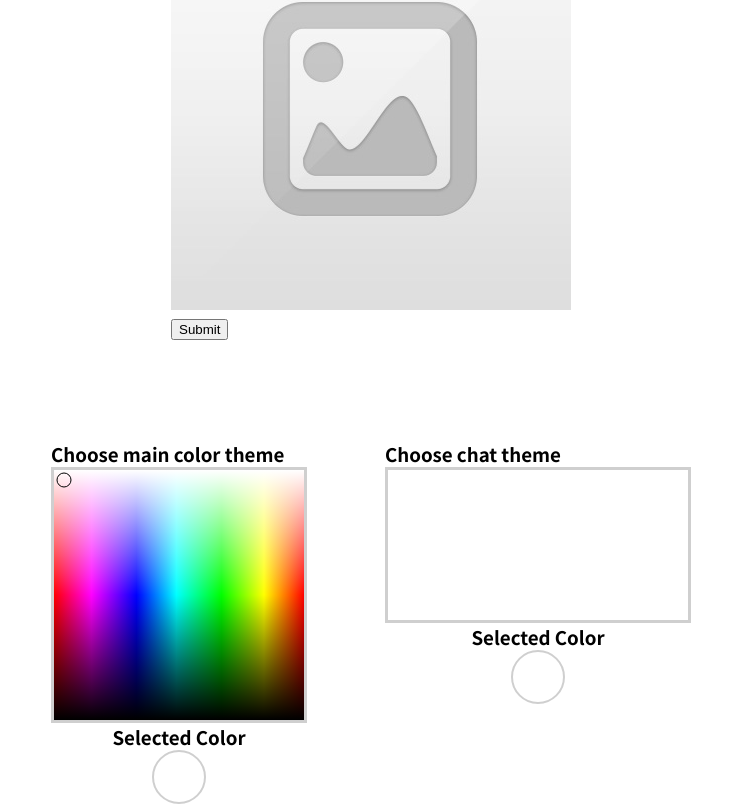
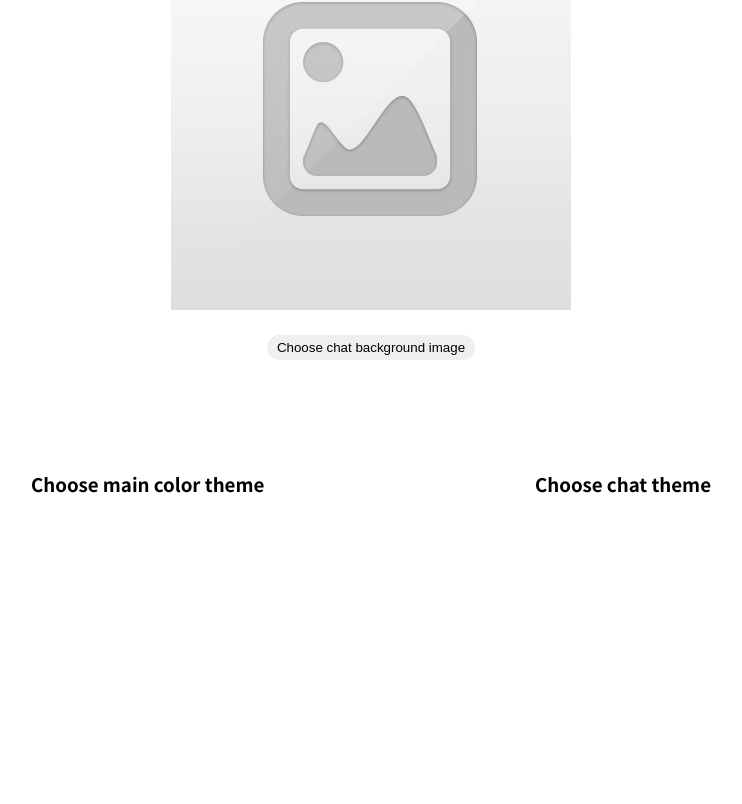
Before and after one commit to ponomarenkoboris/message, a Vue app: page /msb/appearence in a window 1280 px wide. Shown: the part 422-1226 px from the top of the page, without its empty margins (269-1011 px from the left). After the commit the page ends 949 px from the top, so only its background shows below. Built offline with nearby package versions, Linux system fonts and the light colour scheme; a web font is replaced by a local one.

Commit message:
rewrite color picker

```diff
--- a/src/components/ColorPicker.vue
+++ b/src/components/ColorPicker.vue
@@ -1,31 +1,43 @@
 <template>
   <article class="container" :id="id">
-    <canvas id="color-picker"></canvas>
     <div class="info">
-        <h3>Selected Color</h3>
-        <div class="selected"></div>
+      <div class="input-wrapper">
+        <input type="color" class="color1" @input="changeColor"/>
+        <input type="color" class="color2" @input="changeColor"/>
+      </div>
+      <h3>Selected Color</h3>
+      <div class="selected"></div>
     </div>
+    <div class="gradient-mixer"></div>
   </article>
 </template>
 
 <script>
-import { Picker } from '@/scripts/colorPicker.js';
-import { onMounted } from 'vue';
-// TODO fix drag and drop bug
+import { reactive } from 'vue';
+
 export default {
   name: 'ColorPicker',
   props: {
     id: Number
   },
-  setup() {
-    onMounted(() => {
-      const picker = new Picker(document.querySelector('#color-picker'), 250, 250);
-      setInterval(() => picker.draw(), 1);
-      picker.onChange((color) => {
-        let selected = document.querySelector('.selected');
-        selected.style.background = `rgb(${color.r}, ${color.g}, ${color.b})`;
-      });
-    })
+  setup(props) {
+
+    const theme = reactive({});
+
+    const changeColor = () => {
+      const color1 = document.querySelector('.color1').value;
+      const color2 = document.querySelector('.color2').value;
+      const selected = document.querySelector('.selected');
+      selected.style.background = "linear-gradient(to right, " + color1 + ", " + color2 + ")";
+      theme.color1 = color1;
+      theme.color2 = color2;
+      if (props.id === 1) console.log('main theme');
+      if (props.id === 2) console.log('messege theme');
+    }
+
+    return {
+      changeColor
+    }
   }
 }
 </script>
@@ -37,6 +49,7 @@ export default {
   display: flex;
   flex-direction: column;
   align-items: center;
+  margin-bottom: 200px;
 
   #color-picker {
     border: 3px solid rgba(15, 15, 15, .2);
@@ -46,13 +59,18 @@ export default {
     display: flex;
     flex-direction: column;
     align-items: center;
+
+    .input-wrapper {
+      display: flex;
+      justify-content: space-between;
+      width: 100%;
+
+    }
   }
   .selected {
-    width: 50px;
-    height: 50px;
-    border-radius: 100%;
-    border: 2px solid rgba(15, 15, 15, .2);
+    width: 250px;
+    height: 100px;
+    background: #000;
   }
 }
-
 </style>
--- a/src/pages/Appearence.vue
+++ b/src/pages/Appearence.vue
@@ -1,17 +1,16 @@
-// TODO coplite style and ColorPicker
 <template>
-  <section class="appearence">
+  <section class="appearence" @click="fontSelector = false, mainPicker = false, messPicker = false">
     <article class="font-style-wrapper">
       <h3 class="font-style__title">Select font</h3>
-      <div class="font-style__selector" @click="isOpen = !isOpen">
-        <span class="font-style__placeholder">Roboto</span>
+      <div class="font-style__selector" @click="selectorHandler">
+        <span class="font-style__placeholder">{{ fontName }}</span>
         <p>&times;</p>
       </div>
-      <div class="font-style__dropdown" v-if="isOpen">
+      <div class="font-style__dropdown" v-if="fontSelector">
         <ul class="fonts-list">
           <li v-for="font in fonts" :key="font.name" class="font-wrapper" @click="fontHandler(font.name)">
             <p class="font-name">{{ font.name }}</p>
-            <p class="font-example" :style="{fontFamily: font.name}">{{ font.example }}</p>
+            <p class="font-example" :style="{ fontFamily: font.name }">{{ font.example }}</p>
           </li>
         </ul>
       </div>
@@ -21,19 +20,19 @@
         <img :src="background_src" alt="Chat background" class="background-img">
       </div>
       <input type="file" id="file" hidden @change="uploadAndRenderImg">
-      <button class="submitChatBackground" @click="choosePhoto">Submit</button>
+      <button class="submitChatBackground" @click="choosePhoto">Choose chat background image</button>
     </article>
     <section class="pickers-wrapper">
       <article class="main-theme__warpper">
-        <h3 class="theme__title">Choose main color theme</h3>
+        <h3 class="theme__title" @click="mainThemeHandler">Choose main color theme</h3>
         <div class="theme__color-picker">
-          <ColorPicker :id="1"/>
+          <ColorPicker v-if="mainPicker" :id="1"/>
         </div>
       </article>
       <article class="chat-theme__warapper">
-        <h3 class="theme__title">Choose chat theme</h3>
+        <h3 class="theme__title" @click="messThemeHandler">Choose chat theme</h3>
         <div class="theme__color-picker">
-          <ColorPicker :id="2"/>
+          <ColorPicker v-if="messPicker" :id="2"/>
         </div>
       </article>
     </section>
@@ -45,14 +44,26 @@ import ColorPicker from '@/components/ColorPicker.vue';
 import { computed, ref } from 'vue';
 import { useStore } from 'vuex';
 import clearImage from '../../public/img/systemImages/noimage.jpeg';
-
+// TODO debug controllers
 export default {
   name: 'Appearence',
   setup() {
-    const isOpen = ref(false);
+
     const background_src = ref(clearImage);
     const store = useStore();
+    const fontName = computed(() => store.state.fonts.find(item => item.active).name);
     const fonts = computed(() => store.state.fonts);
+
+    // controllers
+    const fontSelector = ref(false);
+    const mainPicker = ref(false);
+    const messPicker = ref(false);
+
+    // controllers func
+    const selectorHandler = () => setTimeout(() => fontSelector.value = !fontSelector.value, 0);
+    const mainThemeHandler = () => setTimeout(() => mainPicker.value = !mainPicker.value, 0);
+    const messThemeHandler = () => setTimeout(() => messPicker.value = !messPicker.value, 0);
+
     // select photo (click on button)
     function choosePhoto() {
       const accept = ['.png', '.jpg', '.jpeg'];
@@ -76,16 +87,23 @@ export default {
 
     // change app font
     function fontHandler(name) {
-      store.commit('changeFont', name)
+      store.commit('changeFont', name);
     }
+
 
     return {
       choosePhoto,
       uploadAndRenderImg,
       background_src,
-      isOpen,
+      fontSelector,
+      fontName,
       fonts,
-      fontHandler
+      fontHandler,
+      selectorHandler,
+      mainPicker,
+      messPicker,
+      mainThemeHandler,
+      messThemeHandler,
     }
   },
   components: {
@@ -95,6 +113,7 @@ export default {
 </script>
 
 <style lang="scss" scoped>
+// TODO complite style
 .appearence {
   width: 100%;
   display: flex;
@@ -151,10 +170,15 @@ export default {
           justify-content: space-between;
           padding: 10px 5px;
           border-bottom: 1px solid #ccc;
+          transition: .22s linear;
 
           &:hover {
-            background: rgba($color: #ccc, $alpha: .2)
+            background: rgba($color: #ccc, $alpha: .2);
           }
+          &:active {
+            background: rgba($color: #ccc, $alpha: .1);
+          }
+
         }
       }
     }
@@ -162,13 +186,47 @@ export default {
 
   .chat-background__wrapper {
     margin-top: 100px;
+    display: flex;
+    flex-direction: column;
+    align-items: center;
+
+    .submitChatBackground {
+      margin-top: 20px;
+      outline: none;
+      cursor: pointer;
+      padding: 5px 10px;
+      border-radius: 20px;
+      border: none;
+
+      &:hover {
+        background: rgba($color: #000000, $alpha: .2);
+      }
+      &:active {
+        background: rgba($color: #ccc, $alpha: .4);
+      }
+    }
   }
 
   .pickers-wrapper{
     margin-top: 100px;
     display: flex;
+    width: 700px;
     justify-content: space-between;
-    width: 50%;
+
+    .theme__title {
+      cursor: pointer;
+      margin-bottom: 20px;
+      padding: 10px 10px;
+      border-radius: 20px;
+      transition: .22s linear;
+
+      &:hover {
+        background-color: rgba($color: #000000, $alpha: .2);
+      }
+      &:active {
+        background: rgba($color: #ccc, $alpha: .4);
+      }
+    }
   }
 
 }
--- a/src/scripts/colorPicker.js
+++ /dev/null
@@ -1,103 +0,0 @@
-export class Picker {
-    constructor(target, width, height) {
-        this.target = target,
-        this.width = width;
-        this.height = height;
-        this.target.width = width;
-        this.target.height = height;
-
-        // Get context
-        this.context = this.target.getContext("2d");
-
-        // circle
-        this.pickerCircle = { x: 10, y: 10, width: 7, height: 7 };
-
-        this.eventHandler();
-    }
-
-    draw() {
-        this.build();
-    }
-
-    build() {
-        let gradient = this.context.createLinearGradient(0, 0, this.width, 0);
-
-        // Color Stops
-        gradient.addColorStop(0, 'rgb(255, 0, 0)');
-        gradient.addColorStop(0.15, 'rgb(255, 0, 255)');
-        gradient.addColorStop(0.33, 'rgb(0, 0, 255)');
-        gradient.addColorStop(0.49, 'rgb(0, 255, 255)');
-        gradient.addColorStop(0.67, 'rgb(0, 255, 0)');
-        gradient.addColorStop(0.84, 'rgb(255, 255, 0)');
-        gradient.addColorStop(1, 'rgb(255, 0, 0)');
-
-        // Fill it
-        this.context.fillStyle = gradient;
-        this.context.fillRect(0, 0, this.width, this.height);
-
-        //Apply black and white
-        gradient = this.context.createLinearGradient(0, 0, 0, this.height);
-        gradient.addColorStop(0, 'rgba(255, 255, 255, 1)');
-        gradient.addColorStop(0.5, 'rgba(255, 255, 255, 0)');
-        gradient.addColorStop(0.5, 'rgba(0, 0, 0, 0)');
-        gradient.addColorStop(1, 'rgba(0, 0, 0, 1)');
-        this.context.fillStyle = gradient;
-        this.context.fillRect(0, 0, this.width, this.height);
-
-        //Circle
-        this.context.beginPath();
-        this.context.arc(this.pickerCircle.x, this.pickerCircle.y, this.pickerCircle.width, 0, Math.PI * 2);
-        this.context.strokeStyle = 'black';
-        this.context.stroke();
-        this.context.closePath();
-
-    }
-
-    eventHandler() {
-        let isMouseDown = false;
-
-        const onMouseDown = e => {
-            let currentX = e.clientX - this.target.offsetLeft;
-            let currentY = e.clientY - this.target.offsetTop;
-            if(currentY > this.pickerCircle.y && currentY < this.pickerCircle.y + this.pickerCircle.width && currentX > this.pickerCircle.x && currentX < this.pickerCircle.x + this.pickerCircle.width ) {
-                isMouseDown = true;
-            } else {
-                this.pickerCircle.x = currentX;
-                this.pickerCircle.y = currentY;
-            }
-        };
-
-        const onMouseMove = e => {
-            if(isMouseDown) {
-                let currentX = e.clientX - this.target.offsetLeft;
-                let currentY = e.clientY - this.target.offsetTop;
-                this.pickerCircle.x = currentX;
-                this.pickerCircle.y = currentY;
-            }
-        };
-
-        const onMouseUp = e => {
-            isMouseDown = false;
-        };
-
-        // Register
-        this.target.addEventListener('mousedown', onMouseDown);
-        this.target.addEventListener('mousemove', onMouseMove);
-        this.target.addEventListener('mousemove', () => this.onChangeCallback(this.getPickedColor()));
-
-        document.addEventListener('mouseup', onMouseUp);
-    }
-
-    getPickedColor() {
-        let imageData = this.context.getImageData(this.pickerCircle.x, this.pickerCircle.y, 1, 1);
-        return {
-            r: imageData.data[0],
-            g: imageData.data[1],
-            b: imageData.data[2]
-        };
-    }
-
-    onChange(callback) {
-        this.onChangeCallback = callback;
-    }
-};
```
